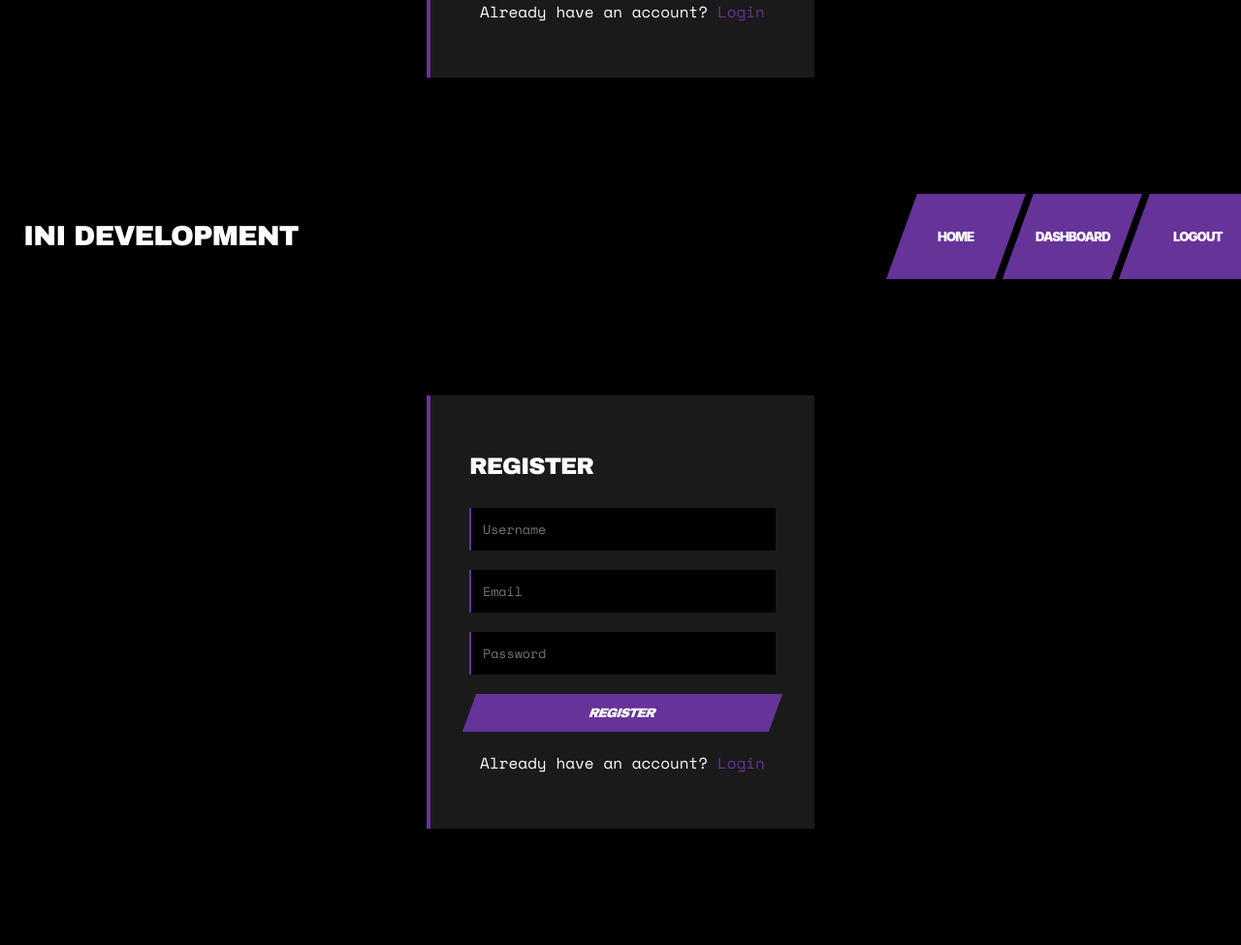
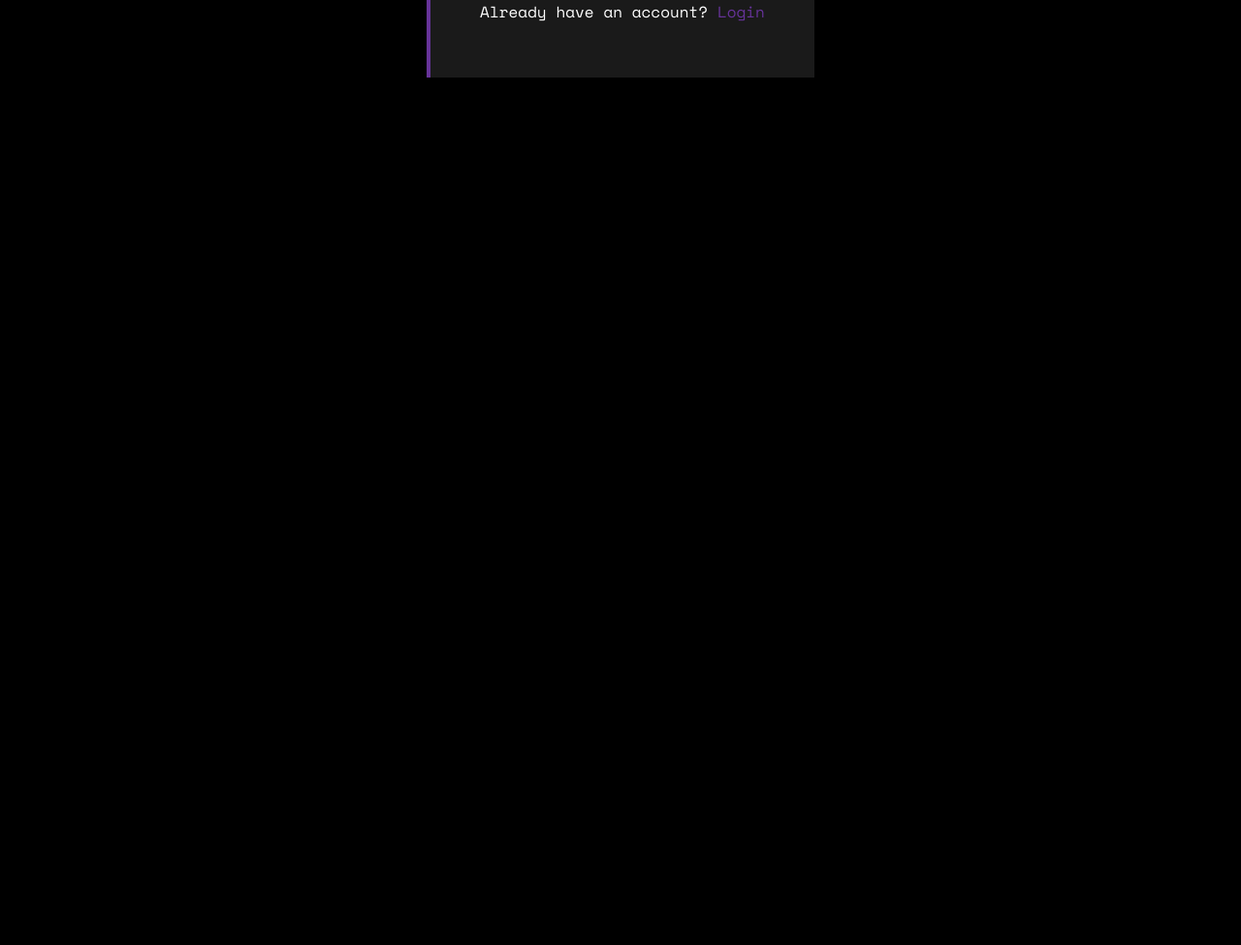
Before and after one commit to pixel123456789/UnconsciousSlategreyVolume, a Flask app: page /register in a window 1280 px wide. Shown: the part 575-1550 px from the top of the page at 97% size. After the commit the page ends 655 px from the top, so only its background shows below. Run offline with Flask 3, Linux system fonts and the light colour scheme; the visitor is signed in with stand-in values (Sample User, id 1).

Commit message:
Checkpoint before assistant change: Refactor: Update registration page HTML
Replit-Commit-Author: Assistant

```diff
--- a/templates/auth/register.html
+++ b/templates/auth/register.html
@@ -34,38 +34,3 @@
     </div>
 </body>
 </html>
-<!DOCTYPE html>
-<html>
-<head>
-    <title>Register - InI Development</title>
-    <link rel="stylesheet" href="{{ url_for('static', filename='css/style.css') }}">
-    <link rel="stylesheet" href="{{ url_for('static', filename='css/navbar.css') }}">
-    <link rel="stylesheet" href="{{ url_for('static', filename='css/auth.css') }}">
-</head>
-<body>
-    {% include 'components/navbar.html' %}
-    <div class="auth-container">
-        <h2>Register</h2>
-        {% with messages = get_flashed_messages() %}
-            {% if messages %}
-                {% for message in messages %}
-                    <div class="alert">{{ message }}</div>
-                {% endfor %}
-            {% endif %}
-        {% endwith %}
-        <form method="POST">
-            <div class="form-group">
-                <input type="text" name="username" placeholder="Username" required>
-            </div>
-            <div class="form-group">
-                <input type="email" name="email" placeholder="Email" required>
-            </div>
-            <div class="form-group">
-                <input type="password" name="password" placeholder="Password" required>
-            </div>
-            <button type="submit">Register</button>
-        </form>
-        <p>Already have an account? <a href="{{ url_for('login') }}">Login</a></p>
-    </div>
-</body>
-</html>
```
